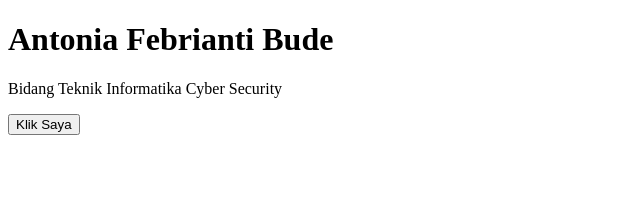
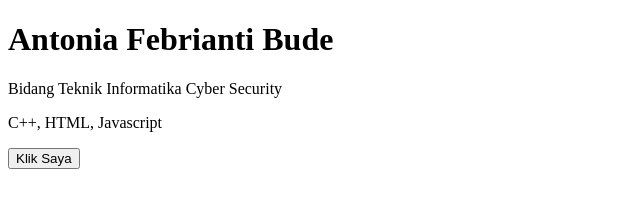
Before and after one commit to rib-byte/my-portofolio, a plain HTML site: page index.html in a window 1280 px wide. Shown: the whole page, without its empty margins (0-640 px from the left). Drawn offline with Linux system fonts and the light colour scheme.

Commit message:
update index.html

```diff
--- a/index.html
+++ b/index.html
@@ -8,6 +8,7 @@
   <body>
     <h1>Antonia Febrianti Bude</h1>
     <p>Bidang Teknik Informatika Cyber Security</p>
+    <p>C++, HTML, Javascript</p>
     <button>Klik Saya</button>
   </body>
 </html>
```
